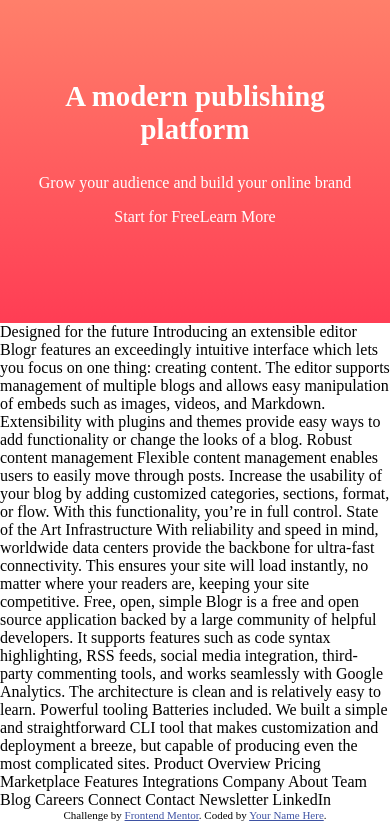
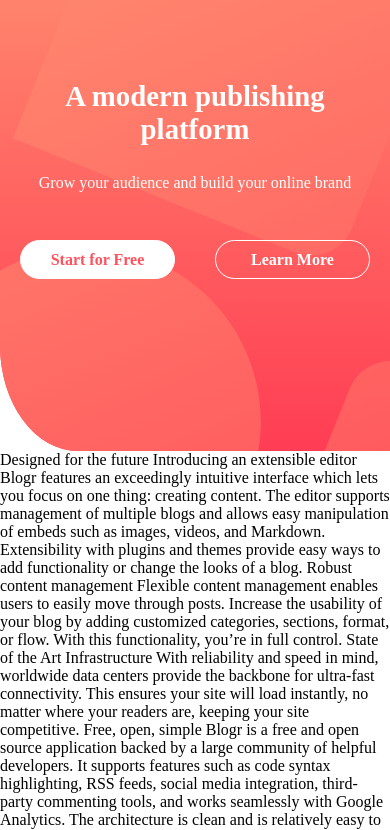
Before and after one commit to jyokarianlia/blog-landing, a plain HTML site: page index.html in a window 390 px wide. Shown: the part 77-907 px from the top of the page. Drawn offline with nearby package versions, Linux system fonts and the light colour scheme.

Commit message:
fin mobile primer seccion

```diff
--- a/css/style.scss
+++ b/css/style.scss
@@ -15,13 +15,25 @@ body {
     margin: 0;
     font-size: 16px;
     .sec1 {
-        background: linear-gradient(to bottom, $Verylightred2, $Lightred2);
-        height: 25em;
+        background: linear-gradient($Verylightred2, $Lightred2);
+        height: 33em;
+        border-radius: 0 0 0 20%;
+        position: relative;
+        overflow: hidden;
+        z-index: 1;
+        .img-fondo-sec1{
+            position: absolute;
+            top: -60%;
+            left: -90%;
+            width: 360%;
+            z-index: 1;
+        }
         .bar-movil {
             width: 84%;
             display: flex;
             margin-left: 8%;
             position: relative;
+            z-index: 5;
             align-items: center;
             justify-content: space-between;
             top: 2em;
@@ -40,6 +52,8 @@ body {
             padding: 0;
         }
         .menu-oculto, .menu-principal {
+            position: relative;
+            z-index: 3;
             background-color: white;
             position: absolute;
             top: 5em;
@@ -105,9 +119,12 @@ body {
         .menu-principal {
             opacity: 1;
             transition: opacity ease .4s;
+            z-index: 5;
 
         }
         .info1 {
+            position: relative;
+            z-index: 4;
             padding: 8em 0;
             text-align: center;
             color: $White;
@@ -119,7 +136,20 @@ body {
                 padding: 0px 1.3em;
             }
             div {
-                margin-top: 1em;
+                margin-top: 3em;
+                display: flex;
+                justify-content: space-around;
+                label {
+                    border-radius: 25px;
+                    padding: .6em .3em;
+                    width: 9em;
+                    border: 1px solid $White;
+                    font-weight: 600;
+                }
+                .btn-start {
+                    background-color: $White;
+                    color: $ligth-red;
+                }
             }
         }
     }
--- a/index.html
+++ b/index.html
@@ -18,6 +18,7 @@
 <body id="app">
   <!-- Primer secmento -->
   <main class="sec1">
+    <img src="images/bg-pattern-intro.svg" alt="img-fondo-sec1" class="img-fondo-sec1">
     <header>
       <div class="bar-movil">
         <img src="images/logo.svg" alt="logo" class="img-logo">
@@ -64,8 +65,8 @@
       <h1>A modern publishing platform</h1>
       <p> Grow your audience and build your online brand</p>
       <div>
-        <label>Start for Free</label>
-        <label>Learn More</label>
+        <label class="btn-start">Start for Free</label>
+        <label class="btn-more">Learn More</label>
       </div>
     </div>
   </main>
```
Also changed, not shown: css/style.css, 1 other file.
